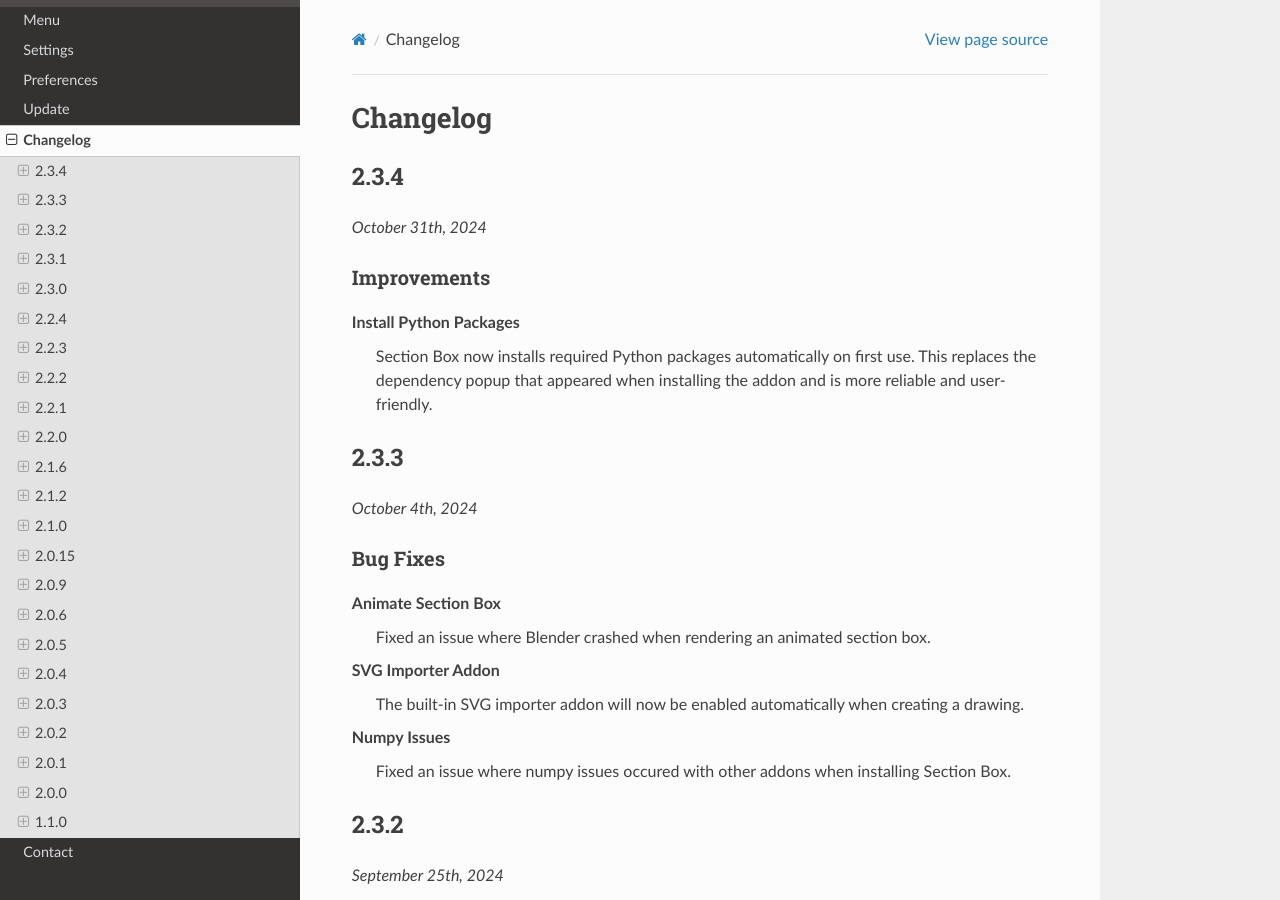
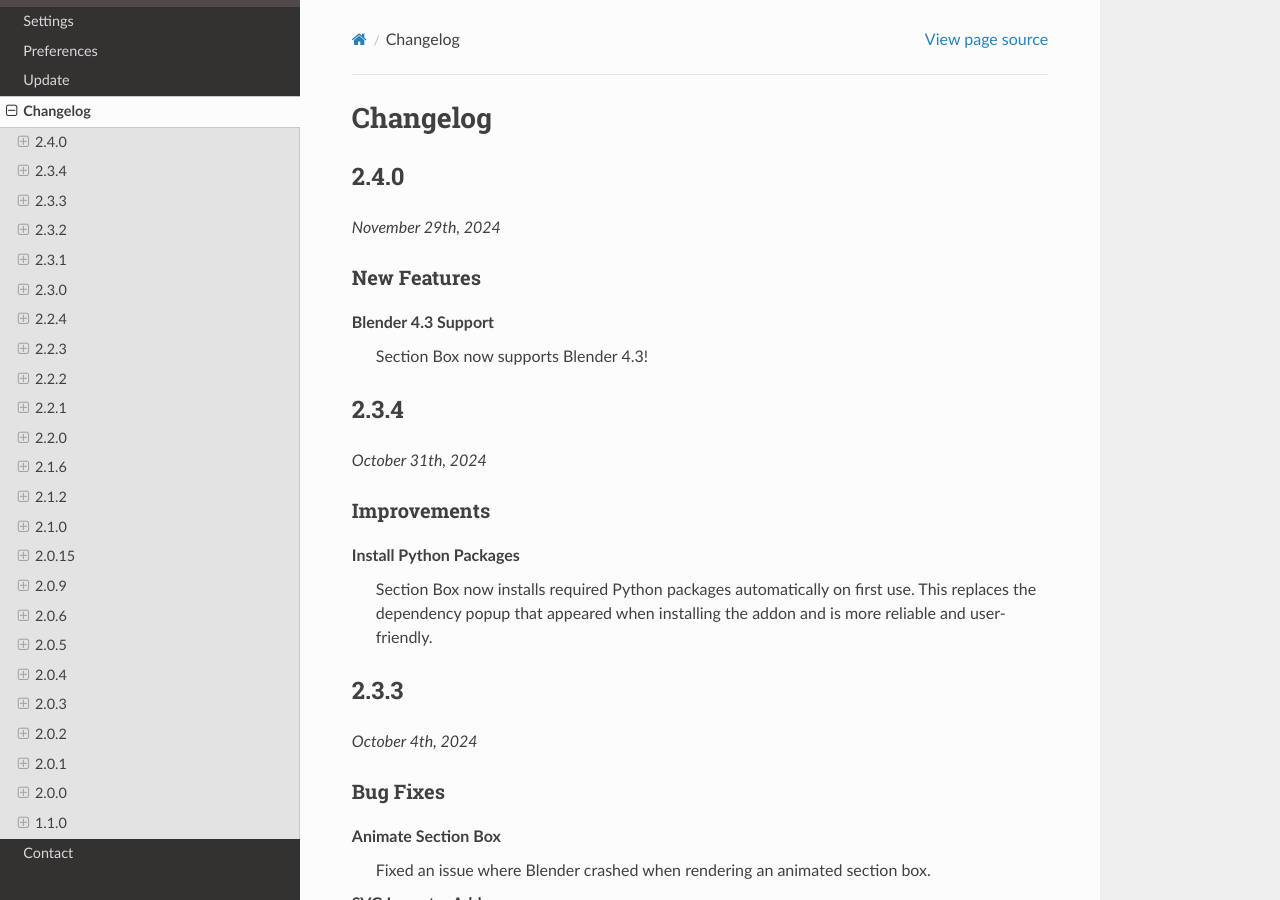
Before and after one commit to rubenmesserschmidt/Section-Box_docs, a Sphinx documentation site: the page built from docs/source/changelog.rst, in a window 1280 px wide and 900 px high. Built offline with Sphinx 7.4.7 and the Read the Docs theme 3.1.0, drawn with Linux system fonts in a browser that asks for light colours.

Commit message:
update 2.4.0

```diff
--- a/docs/source/changelog.rst
+++ b/docs/source/changelog.rst
@@ -1,6 +1,19 @@
 =========
 Changelog
 =========
+
+#####
+2.4.0
+#####
+
+*November 29th, 2024*
+
+************
+New Features
+************
+
+**Blender 4.3 Support**
+    Section Box now supports Blender 4.3!
 
 #####
 2.3.4
--- a/docs/source/conf.py
+++ b/docs/source/conf.py
@@ -6,8 +6,8 @@ project = "Section Box"
 copyright = "2024, Ruben Messerschmidt"
 author = "Ruben Messerschmidt"
 
-release = "2.3.4"
-version = "2.3.4"
+release = "2.4.0"
+version = release
 
 # -- General configuration
 
```
Also changed, not shown: 1 other file.
